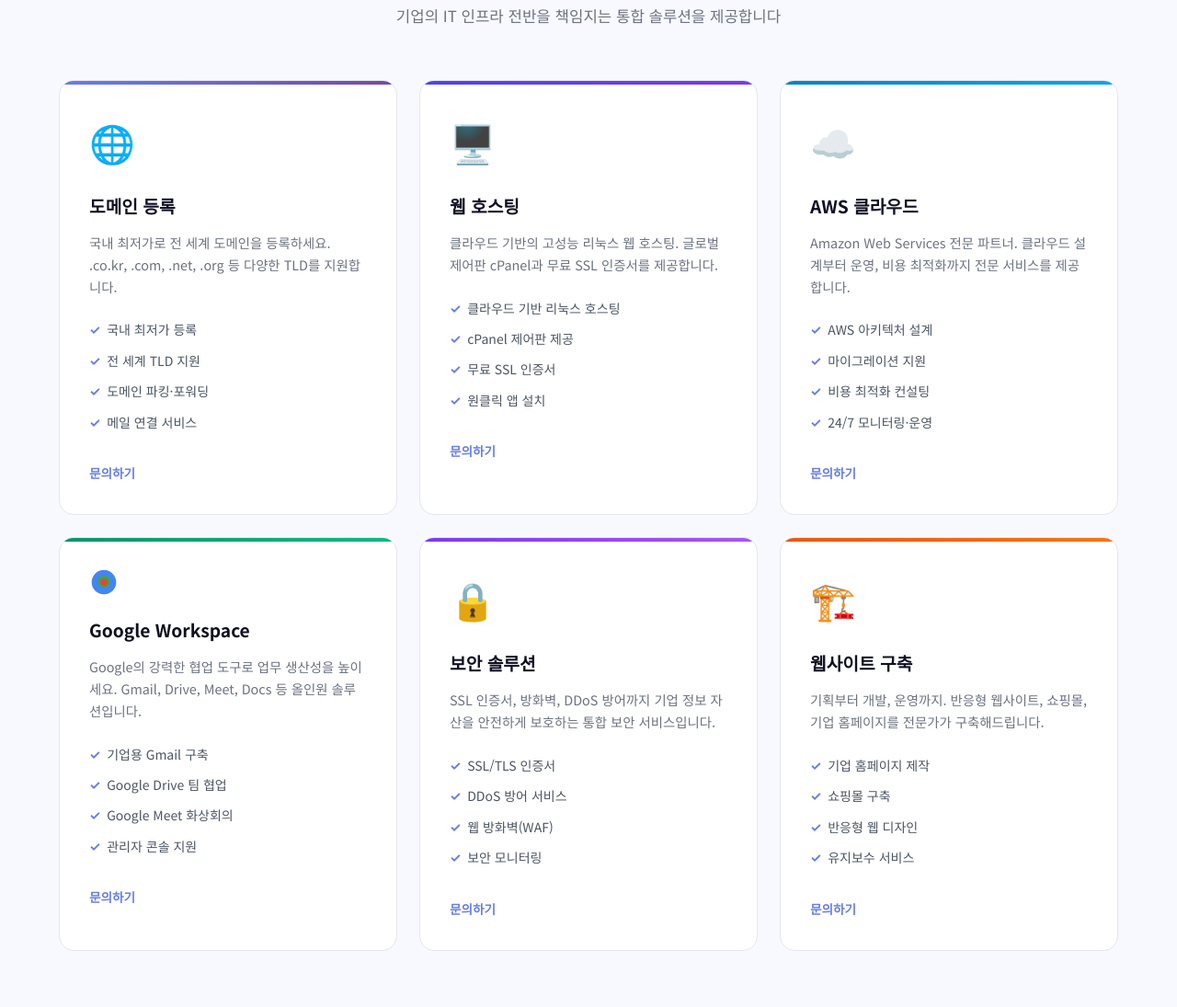
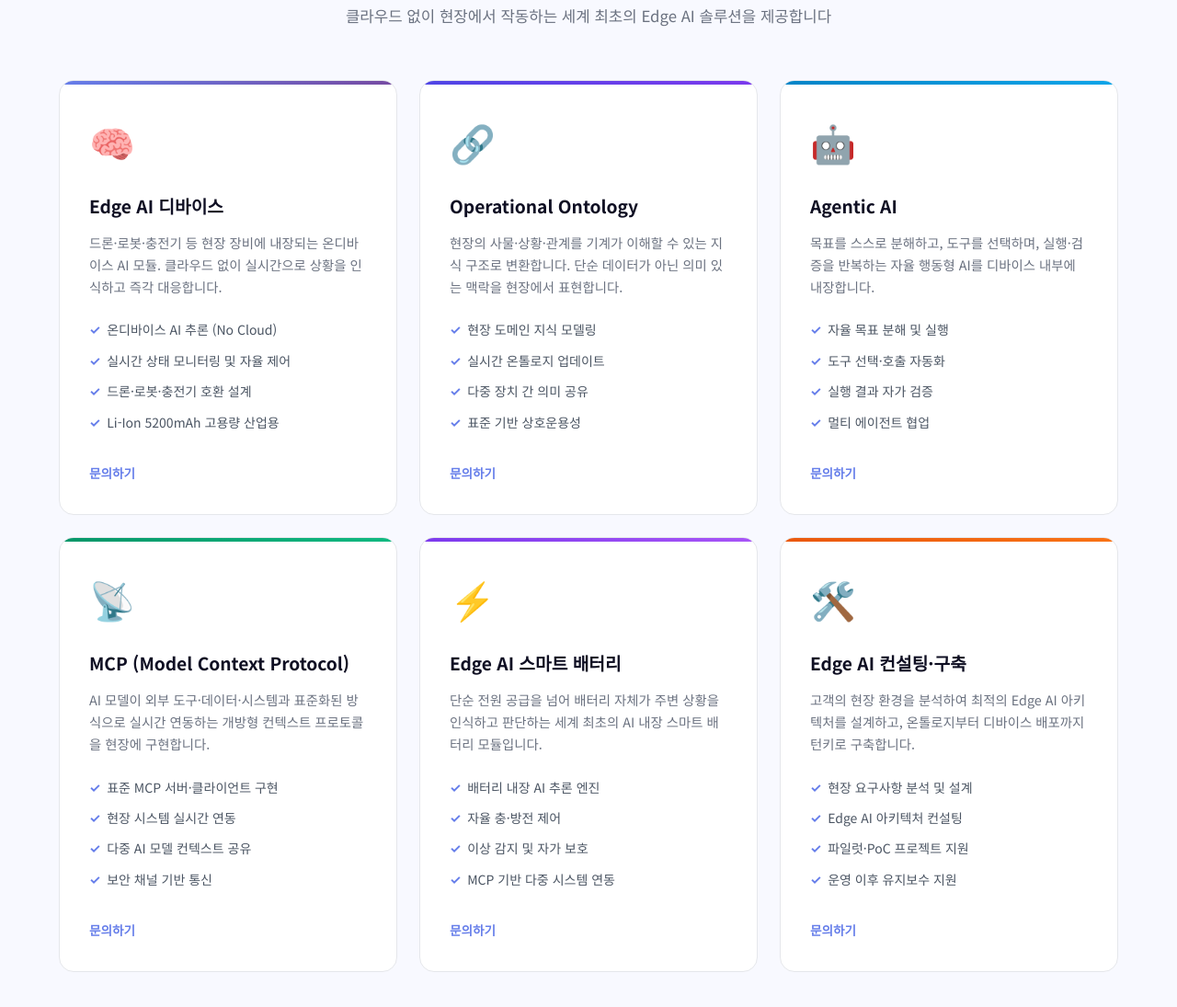
Before and after one commit to myungdae/edge, a plain HTML site: page index.html in a window 1280 px wide. Shown: the part 1007-2102 px from the top of the page at 92% size. Drawn offline with Linux system fonts and the light colour scheme.

Commit message:
feat: Rewrite services section to reflect Edge AI company identity

```diff
--- a/index.html
+++ b/index.html
@@ -82,96 +82,91 @@
       <div class="section-header">
         <div class="section-badge">Services</div>
         <h2 class="section-title">제공 서비스</h2>
-        <p class="section-desc">기업의 IT 인프라 전반을 책임지는 통합 솔루션을 제공합니다</p>
+        <p class="section-desc">클라우드 없이 현장에서 작동하는 세계 최초의 Edge AI 솔루션을 제공합니다</p>
       </div>
 
       <div class="services-grid">
 
         <div class="service-card card-blue">
-          <div class="service-icon">🌐</div>
-          <h3 class="service-title">도메인 등록</h3>
-          <p class="service-desc">국내 최저가로 전 세계 도메인을 등록하세요. .co.kr, .com, .net, .org 등 다양한 TLD를 지원합니다.</p>
+          <div class="service-icon">🧠</div>
+          <h3 class="service-title">Edge AI 디바이스</h3>
+          <p class="service-desc">드론·로봇·충전기 등 현장 장비에 내장되는 온디바이스 AI 모듈. 클라우드 없이 실시간으로 상황을 인식하고 즉각 대응합니다.</p>
           <ul class="service-list">
-            <li>국내 최저가 등록</li>
-            <li>전 세계 TLD 지원</li>
-            <li>도메인 파킹·포워딩</li>
-            <li>메일 연결 서비스</li>
+            <li>온디바이스 AI 추론 (No Cloud)</li>
+            <li>실시간 상태 모니터링 및 자율 제어</li>
+            <li>드론·로봇·충전기 호환 설계</li>
+            <li>Li-Ion 5200mAh 고용량 산업용</li>
           </ul>
           <a href="#contact" class="service-btn">문의하기</a>
         </div>
 
         <div class="service-card card-indigo">
-          <div class="service-icon">🖥️</div>
-          <h3 class="service-title">웹 호스팅</h3>
-          <p class="service-desc">클라우드 기반의 고성능 리눅스 웹 호스팅. 글로벌 제어판 cPanel과 무료 SSL 인증서를 제공합니다.</p>
+          <div class="service-icon">🔗</div>
+          <h3 class="service-title">Operational Ontology</h3>
+          <p class="service-desc">현장의 사물·상황·관계를 기계가 이해할 수 있는 지식 구조로 변환합니다. 단순 데이터가 아닌 의미 있는 맥락을 현장에서 표현합니다.</p>
           <ul class="service-list">
-            <li>클라우드 기반 리눅스 호스팅</li>
-            <li>cPanel 제어판 제공</li>
-            <li>무료 SSL 인증서</li>
-            <li>원클릭 앱 설치</li>
+            <li>현장 도메인 지식 모델링</li>
+            <li>실시간 온톨로지 업데이트</li>
+            <li>다중 장치 간 의미 공유</li>
+            <li>표준 기반 상호운용성</li>
           </ul>
           <a href="#contact" class="service-btn">문의하기</a>
         </div>
 
         <div class="service-card card-sky">
-          <div class="service-icon">☁️</div>
-          <h3 class="service-title">AWS 클라우드</h3>
-          <p class="service-desc">Amazon Web Services 전문 파트너. 클라우드 설계부터 운영, 비용 최적화까지 전문 서비스를 제공합니다.</p>
+          <div class="service-icon">🤖</div>
+          <h3 class="service-title">Agentic AI</h3>
+          <p class="service-desc">목표를 스스로 분해하고, 도구를 선택하며, 실행·검증을 반복하는 자율 행동형 AI를 디바이스 내부에 내장합니다.</p>
           <ul class="service-list">
-            <li>AWS 아키텍처 설계</li>
-            <li>마이그레이션 지원</li>
-            <li>비용 최적화 컨설팅</li>
-            <li>24/7 모니터링·운영</li>
+            <li>자율 목표 분해 및 실행</li>
+            <li>도구 선택·호출 자동화</li>
+            <li>실행 결과 자가 검증</li>
+            <li>멀티 에이전트 협업</li>
           </ul>
           <a href="#contact" class="service-btn">문의하기</a>
         </div>
 
         <div class="service-card card-green">
-          <div class="service-icon">
-            <svg width="32" height="32" viewBox="0 0 24 24" fill="none">
-              <path d="M12 2C6.48 2 2 6.48 2 12s4.48 10 10 10 10-4.48 10-10S17.52 2 12 2z" fill="#4285F4"/>
-              <path d="M12 6.5c2.76 0 5 2.24 5 5s-2.24 5-5 5-5-2.24-5-5 2.24-5 5-5z" fill="#34A853"/>
-              <path d="M12 9c1.66 0 3 1.34 3 3s-1.34 3-3 3-3-1.34-3-3 1.34-3 3-3z" fill="#EA4335"/>
-            </svg>
-          </div>
-          <h3 class="service-title">Google Workspace</h3>
-          <p class="service-desc">Google의 강력한 협업 도구로 업무 생산성을 높이세요. Gmail, Drive, Meet, Docs 등 올인원 솔루션입니다.</p>
+          <div class="service-icon">📡</div>
+          <h3 class="service-title">MCP (Model Context Protocol)</h3>
+          <p class="service-desc">AI 모델이 외부 도구·데이터·시스템과 표준화된 방식으로 실시간 연동하는 개방형 컨텍스트 프로토콜을 현장에 구현합니다.</p>
           <ul class="service-list">
-            <li>기업용 Gmail 구축</li>
-            <li>Google Drive 팀 협업</li>
-            <li>Google Meet 화상회의</li>
-            <li>관리자 콘솔 지원</li>
+            <li>표준 MCP 서버·클라이언트 구현</li>
+            <li>현장 시스템 실시간 연동</li>
+            <li>다중 AI 모델 컨텍스트 공유</li>
+            <li>보안 채널 기반 통신</li>
           </ul>
           <a href="#contact" class="service-btn">문의하기</a>
         </div>
 
         <div class="service-card card-purple">
-          <div class="service-icon">🔒</div>
-          <h3 class="service-title">보안 솔루션</h3>
-          <p class="service-desc">SSL 인증서, 방화벽, DDoS 방어까지 기업 정보 자산을 안전하게 보호하는 통합 보안 서비스입니다.</p>
+          <div class="service-icon">⚡</div>
+          <h3 class="service-title">Edge AI 스마트 배터리</h3>
+          <p class="service-desc">단순 전원 공급을 넘어 배터리 자체가 주변 상황을 인식하고 판단하는 세계 최초의 AI 내장 스마트 배터리 모듈입니다.</p>
           <ul class="service-list">
-            <li>SSL/TLS 인증서</li>
-            <li>DDoS 방어 서비스</li>
-            <li>웹 방화벽(WAF)</li>
-            <li>보안 모니터링</li>
+            <li>배터리 내장 AI 추론 엔진</li>
+            <li>자율 충·방전 제어</li>
+            <li>이상 감지 및 자가 보호</li>
+            <li>MCP 기반 다중 시스템 연동</li>
           </ul>
           <a href="#contact" class="service-btn">문의하기</a>
         </div>
 
         <div class="service-card card-orange">
-          <div class="service-icon">🏗️</div>
-          <h3 class="service-title">웹사이트 구축</h3>
-          <p class="service-desc">기획부터 개발, 운영까지. 반응형 웹사이트, 쇼핑몰, 기업 홈페이지를 전문가가 구축해드립니다.</p>
+          <div class="service-icon">🛠️</div>
+          <h3 class="service-title">Edge AI 컨설팅·구축</h3>
+          <p class="service-desc">고객의 현장 환경을 분석하여 최적의 Edge AI 아키텍처를 설계하고, 온톨로지부터 디바이스 배포까지 턴키로 구축합니다.</p>
           <ul class="service-list">
-            <li>기업 홈페이지 제작</li>
-            <li>쇼핑몰 구축</li>
-            <li>반응형 웹 디자인</li>
-            <li>유지보수 서비스</li>
+            <li>현장 요구사항 분석 및 설계</li>
+            <li>Edge AI 아키텍처 컨설팅</li>
+            <li>파일럿·PoC 프로젝트 지원</li>
+            <li>운영 이후 유지보수 지원</li>
           </ul>
           <a href="#contact" class="service-btn">문의하기</a>
         </div>
 
       </div>
+         </div>
     </div>
   </section>
 
```
